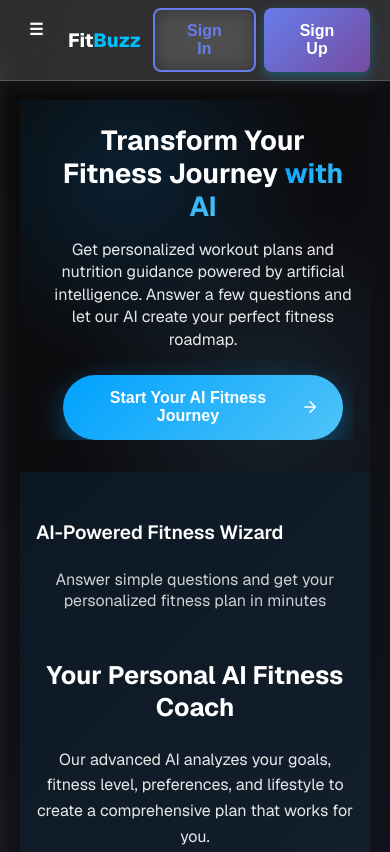
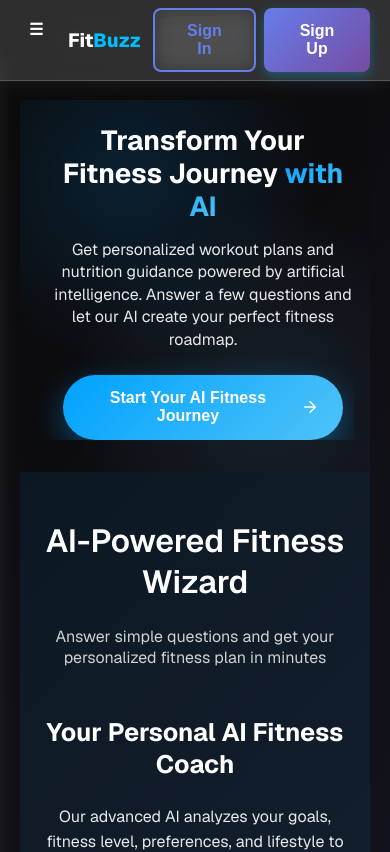
Before and after one commit to tusharrajput001/FitBuzz, a React (Vite) app: page / in a window 390 px wide. Shown: the top 852 px of the page. Built offline with nearby package versions, Linux system fonts and the light colour scheme; no server answers.

Commit message:
update homepage

```diff
--- a/src/Home/HomePage.css
+++ b/src/Home/HomePage.css
@@ -734,16 +734,17 @@ html, body {
 
 .section-title {
     text-align: center;
-    font-size: clamp(1.6rem, 3vw + 0.8rem, 2.5rem);
+    font-size: 2rem !important;
     font-weight: 700;
     margin-bottom: 3rem;
     color: #ffffff;
     overflow-wrap: break-word;
     word-break: break-word;
     hyphens: auto;
+    justify-content: center;
 }
 
-.section-title::after {
+/* .section-title::after {
     content: '';
     display: block;
     width: 80px;
@@ -751,7 +752,7 @@ html, body {
     background: linear-gradient(135deg, #00a2ff, #4fc3f7);
     margin: 1rem auto 0;
     border-radius: 2px;
-}
+} */
 
 .features-grid {
     display: grid;
@@ -913,9 +914,11 @@ html, body {
     .hero-text{
         margin-left: 1rem;
     }
+    .wizard-visual{
+        display: none;
+    }
     .section-title::after{
-        display: none;
-        font-size: 2.2rem;
+        display: none !important;
     }
     .hero-section {
         min-height: 80vh;
```
